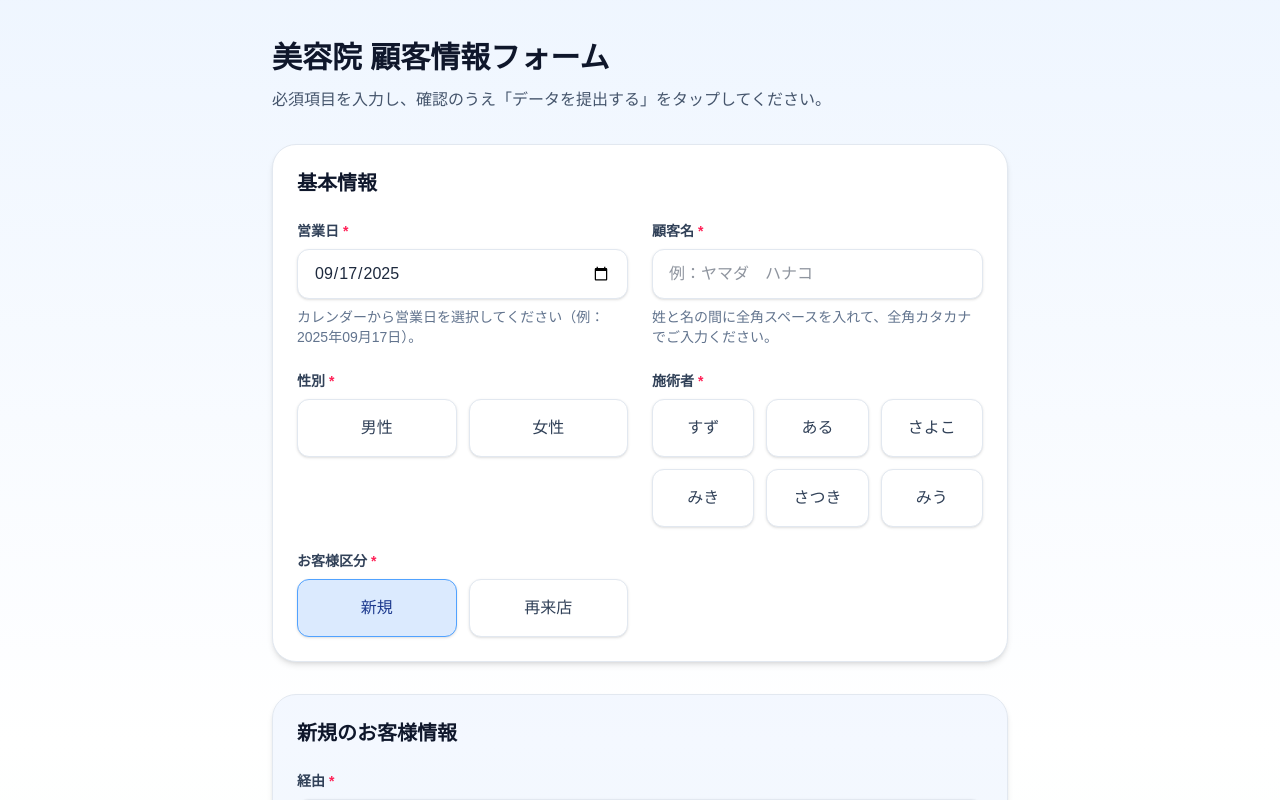
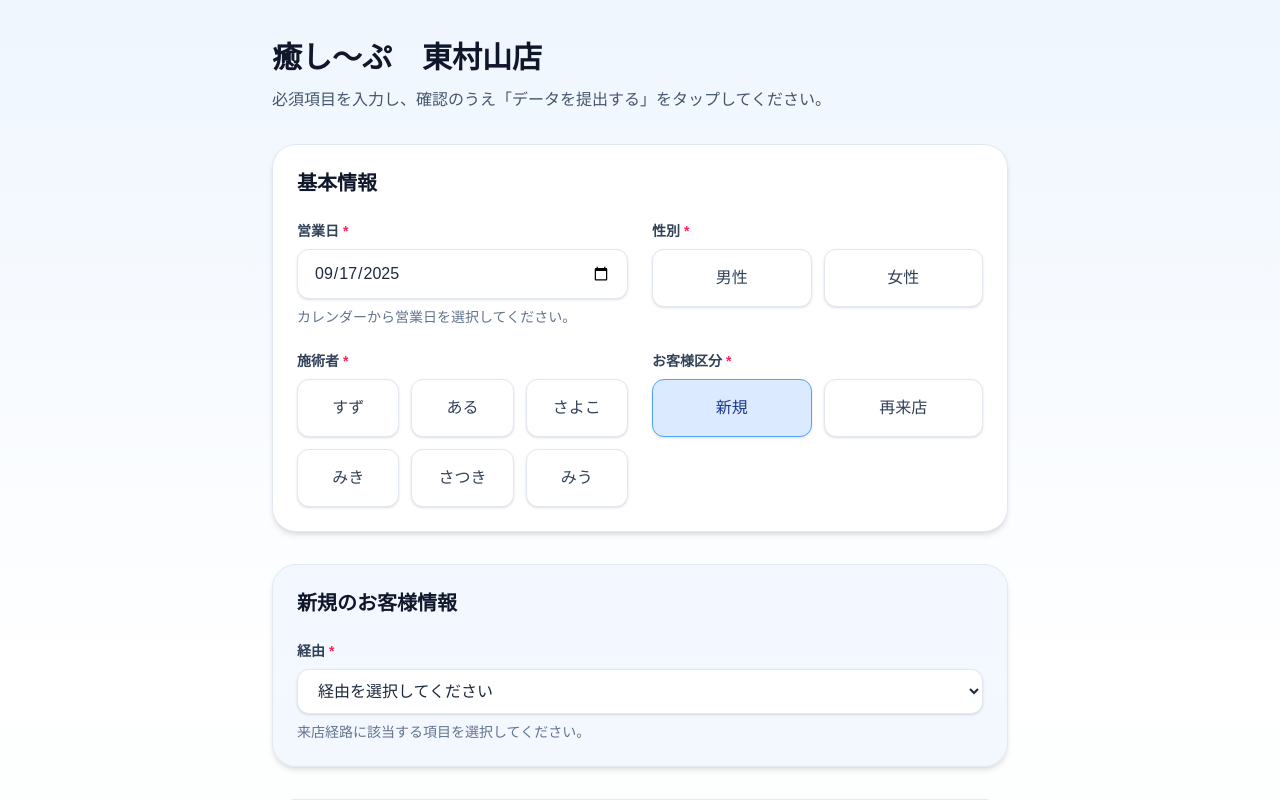
Before and after one commit to kennn-g/biyouin-karte, a Next.js app: page / in a window 1280 px wide. Shown: the top 800 px of the page. Built offline with nearby package versions, Linux system fonts and the light colour scheme.

Commit message:
Update page.tsx and route.ts 顧客名削除

```diff
--- a/app/api/submit/route.ts
+++ b/app/api/submit/route.ts
@@ -149,7 +149,6 @@ function normalizeKeys(p: StringRecord): StringRecord {
   const data: StringRecord = {};
   // 既定の列（あなたのシートに合わせて）
   data['会計日']     = pick('会計日', 'businessDay', 'date');
-  data['顧客名']     = pick('顧客名', 'customerName', 'name');
   data['性別']       = pick('性別', 'gender', 'sex');
   data['施術者']     = pick('施術者', 'therapist', 'practitioner', 'staff');
   data['お客様区分'] = pick('お客様区分', 'customerType');
--- a/app/page.tsx
+++ b/app/page.tsx
@@ -40,8 +40,6 @@ const TICKET_OPTIONS = [
 ];
 const PRACTITIONERS = ['すず', 'ある', 'さよこ', 'みき', 'さつき', 'みう'];
 const GENDER_OPTIONS = ['男性', '女性'] as const;
-const FULL_WIDTH_SPACE = '　';
-const CUSTOMER_NAME_REGEX = /^[\u30A0-\u30FFー・]+　[\u30A0-\u30FFー・]+$/;
 const CHANNELS_FOR_NEW = CHANNELS.filter((option) => option !== REPEAT_CHANNEL_LABEL);
 
 const formatDateForInput = (date: Date) => {
@@ -51,28 +49,9 @@ const formatDateForInput = (date: Date) => {
   return `${year}-${month}-${day}`;
 };
 
-const formatDateForDisplay = (value: string) => {
-  if (!value) {
-    return '';
-  }
-  const [year, month, day] = value.split('-');
-  if (!year || !month || !day) {
-    return value;
-  }
-  return `${year}年${month}月${day}日`;
-};
-
-const trimFullWidthWhitespace = (value: string) => value.replace(/^[\s\u3000]+|[\s\u3000]+$/g, '');
-
-const normalizeCustomerNameInput = (value: string) =>
-  value
-    .replace(/[\s\u3000]+/g, ' ')
-    .replace(/ /g, FULL_WIDTH_SPACE);
-
 type ErrorState = Record<string, string>;
 
 export default function Home() {
-  const [customerName, setCustomerName] = useState('');
   const [gender, setGender] = useState('');
   const [customerType, setCustomerType] = useState(CUSTOMER_TYPES[0]);
   const [channel, setChannel] = useState('');
@@ -130,13 +109,6 @@ export default function Home() {
 
   const validateForm = (): ErrorState => {
     const validationErrors: ErrorState = {};
-
-    const trimmedCustomerName = trimFullWidthWhitespace(customerName);
-    if (!trimmedCustomerName) {
-      validationErrors.customerName = '顧客名は必須です。';
-    } else if (!CUSTOMER_NAME_REGEX.test(trimmedCustomerName)) {
-      validationErrors.customerName = '顧客名は「ヤマダ　ハナコ」のように全角カタカナで姓と名の間に全角スペースを入れて入力してください。';
-    }
 
     if (!gender.trim()) {
       validationErrors.gender = '性別を選択してください。';
@@ -196,9 +168,7 @@ export default function Home() {
     setErrors({});
     setIsSubmitting(true);
 
-    const sanitizedCustomerName = trimFullWidthWhitespace(customerName);
     const formData = {
-      customerName: sanitizedCustomerName,
       gender,
       customerType,
       channel: customerType === '再来店' ? REPEAT_CHANNEL_LABEL : channel,
@@ -239,7 +209,7 @@ export default function Home() {
   return (
     <main className="min-h-screen bg-gradient-to-b from-blue-50 via-white to-emerald-50 text-slate-800">
       <div className="mx-auto max-w-3xl px-4 py-10">
-        <h1 className="text-3xl font-bold text-slate-900">美容院 顧客情報フォーム</h1>
+        <h1 className="text-3xl font-bold text-slate-900">癒し～ぷ　東村山店</h1>
         <p className="mt-3 text-base text-slate-600">
           必須項目を入力し、確認のうえ「データを提出する」をタップしてください。
         </p>
@@ -265,38 +235,10 @@ export default function Home() {
                   aria-describedby={errors.businessDay ? 'businessDay-error' : undefined}
                   required
                 />
-                <p className="mt-2 text-sm text-slate-500">カレンダーから営業日を選択してください（例：{formatDateForDisplay(businessDay)}）。</p>
+                <p className="mt-2 text-sm text-slate-500">カレンダーから営業日を選択してください。</p>
                 {errors.businessDay && (
                   <p id="businessDay-error" className="mt-2 text-sm text-rose-600" role="alert">
                     {errors.businessDay}
-                  </p>
-                )}
-              </div>
-
-              <div>
-                <label htmlFor="customerName" className="mb-2 block text-sm font-semibold text-slate-700">
-                  顧客名 <span className="text-rose-500">*</span>
-                </label>
-                <input
-                  id="customerName"
-                  type="text"
-                  value={customerName}
-                  onChange={(e) => {
-                    const inputValue = normalizeCustomerNameInput(e.target.value);
-                    setCustomerName(inputValue);
-                    clearError('customerName');
-                  }}
-                  className={inputClass('customerName')}
-                  aria-invalid={Boolean(errors.customerName)}
-                  aria-describedby={errors.customerName ? 'customerName-error' : undefined}
-                  placeholder="例：ヤマダ　ハナコ"
-                  autoComplete="name"
-                  required
-                />
-                <p className="mt-2 text-sm text-slate-500">姓と名の間に全角スペースを入れて、全角カタカナでご入力ください。</p>
-                {errors.customerName && (
-                  <p id="customerName-error" className="mt-2 text-sm text-rose-600" role="alert">
-                    {errors.customerName}
                   </p>
                 )}
               </div>
```
Also changed, not shown: memo.txt.
